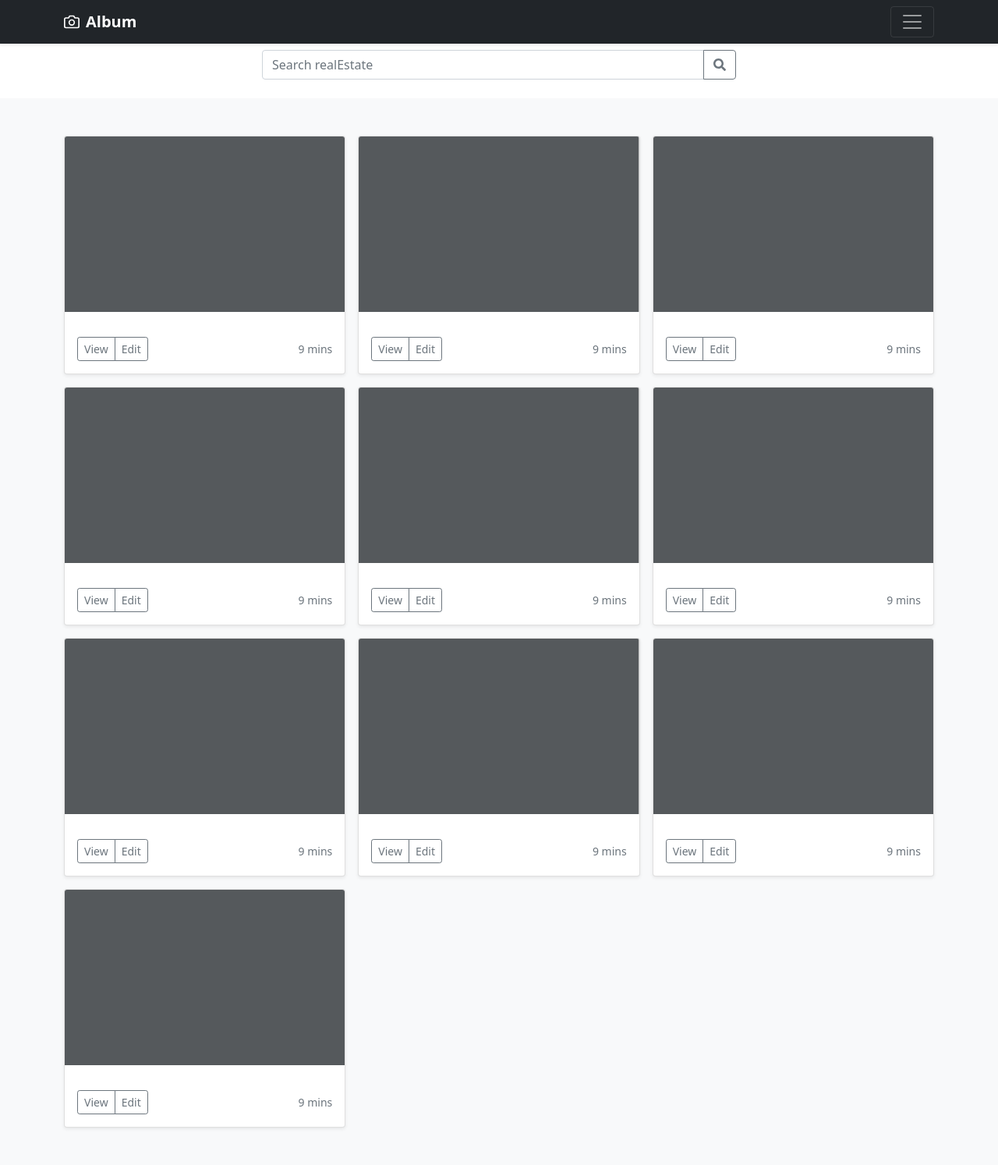
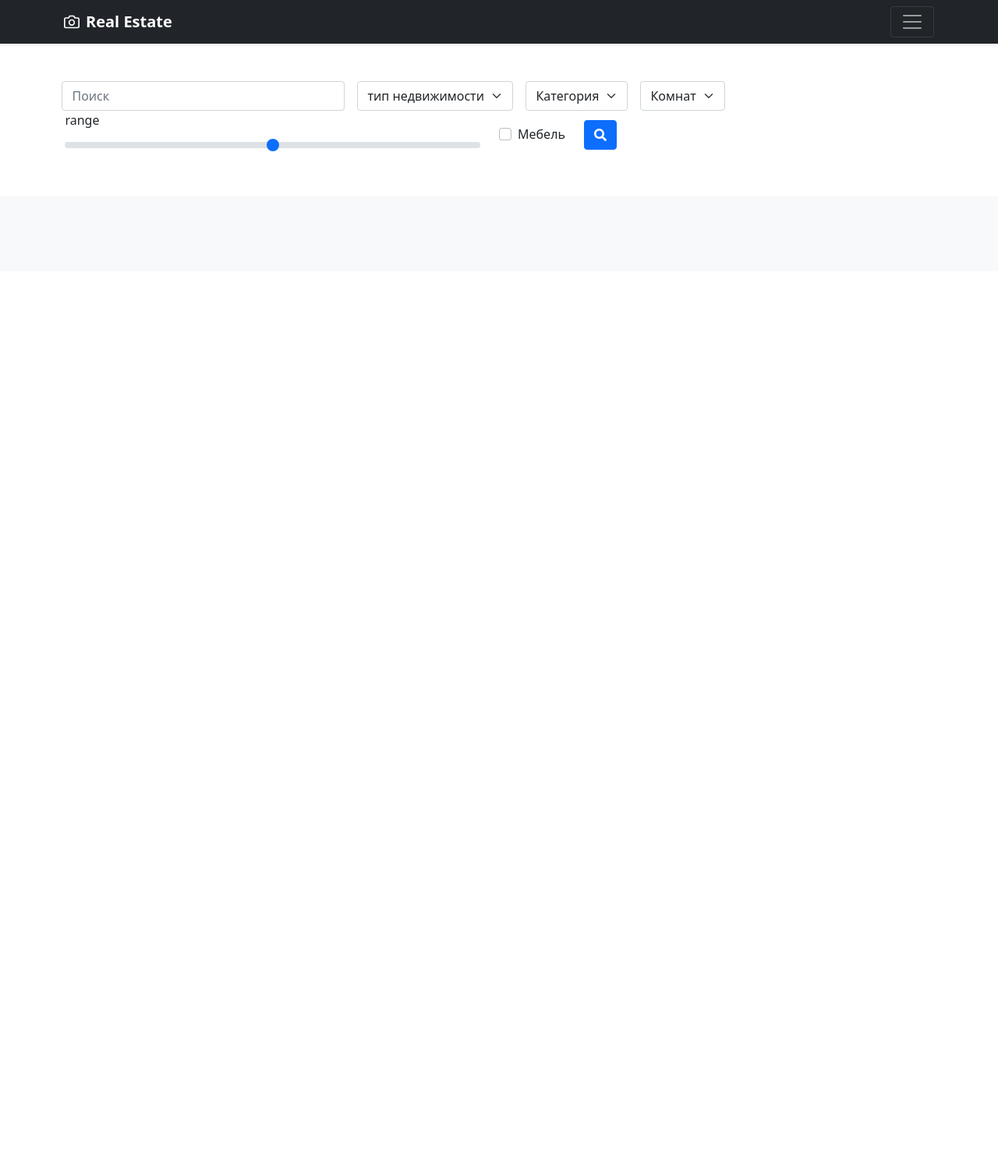
Before and after one commit to MUR4DI1JR/control-work, a Django app: template controlWork/realEstate/templates/realestate/listRealEstate.html in a window 1280 px wide. Shown: the whole page at 78% size. After the commit the page ends 194 px from the top, so only its background shows below. Run offline with Django 3.2, Linux system fonts and the light colour scheme; the template is opened without the code that fills it, so the values that code supplies are empty.

Commit message:
added field in base.html

```diff
--- a/controlWork/controlWork/settings.py
+++ b/controlWork/controlWork/settings.py
@@ -56,7 +56,7 @@ ROOT_URLCONF = 'controlWork.urls'
 TEMPLATES = [
     {
         'BACKEND': 'django.template.backends.django.DjangoTemplates',
-        'DIRS': [],
+        'DIRS': [BASE_DIR/'templates'],
         'APP_DIRS': True,
         'OPTIONS': {
             'context_processors': [
@@ -120,6 +120,7 @@ USE_TZ = True
 # https://docs.djangoproject.com/en/3.2/howto/static-files/
 
 STATIC_URL = '/static/'
+STATIC_FILE_DIR = [BASE_DIR/'static']
 
 # Default primary key field type
 # https://docs.djangoproject.com/en/3.2/ref/settings/#default-auto-field
--- a/controlWork/realEstate/templates/base.html
+++ b/controlWork/realEstate/templates/base.html
@@ -58,7 +58,7 @@
     <div class="container">
       <a href="#" class="navbar-brand d-flex align-items-center">
         <svg xmlns="http://www.w3.org/2000/svg" width="20" height="20" fill="none" stroke="currentColor" stroke-linecap="round" stroke-linejoin="round" stroke-width="2" aria-hidden="true" class="me-2" viewBox="0 0 24 24"><path d="M23 19a2 2 0 0 1-2 2H3a2 2 0 0 1-2-2V8a2 2 0 0 1 2-2h4l2-3h6l2 3h4a2 2 0 0 1 2 2z"/><circle cx="12" cy="13" r="4"/></svg>
-        <strong>Album</strong>
+        <strong>Real Estate</strong>
       </a>
       <button class="navbar-toggler" type="button" data-bs-toggle="collapse" data-bs-target="#navbarHeader" aria-controls="navbarHeader" aria-expanded="false" aria-label="Toggle navigation">
         <span class="navbar-toggler-icon"></span>
@@ -68,13 +68,57 @@
 </header>
 
 <main>
-  <div class="row justify-content-md-center m-2">
-    <div class="col-6">
-      <div class="input-group mb-3">
-        <input type="text" class="form-control" placeholder="Search realEstate" aria-label="Recipient's username" aria-describedby="button-addon2" value="{{search_estate}}">
-        <button class="btn btn-outline-secondary" type="button" id="button-addon2"><i class="fas fa-search"></i></button>
+<div class="d-flex justify-content-center m-5">
+  <form class="row gy-2 gx-3 align-items-center">
+    <div class="col-md-4">
+      <label class="visually-hidden" for="autoSizingInput">Name</label>
+      <input type="text" class="form-control" id="autoSizingInput" placeholder="Поиск">
+    </div>
+    <div class="col-auto">
+      <label class="visually-hidden" for="autoSizingSelect">Preference</label>
+      <select class="form-select" id="autoSizingSelect">
+        <option selected>тип недвижимости</option>
+        <option value="1">Квартира</option>
+        <option value="2">Дом</option>
+        <option value="3">Вилла</option>
+      </select>
+    </div>
+    <div class="col-auto">
+      <label class="visually-hidden" for="autoSizingSelect">Preference</label>
+      <select class="form-select" id="autoSizingSelect">
+        <option selected>Категория</option>
+        <option value="1">купля</option>
+        <option value="2">продажа</option>
+        <option value="3">аренда</option>
+      </select>
+    </div>
+    <div class="col-auto">
+      <label class="visually-hidden" for="autoSizingSelect">Preference</label>
+      <select class="form-select" id="autoSizingSelect">
+        <option selected>Комнат</option>
+        <option value="1">1</option>
+        <option value="2">2</option>
+        <option value="3">3</option>
+      </select>
+    </div>
+    <div class="row align-items-center">
+    <div class="col-md-6">
+      <label for="customRange1" class="form-label">range</label>
+      <input type="range" class="form-range" id="customRange1">
+    </div>
+    <div class="col-auto">
+      <div class="form-check">
+        <input class="form-check-input" type="checkbox" id="autoSizingCheck">
+        <label class="form-check-label" for="autoSizingCheck">
+          Мебель
+        </label>
       </div>
     </div>
+    <div class="col-auto">
+      <button type="submit" class="btn btn-primary"><i class="fas fa-search"></i></button>
+    </div>
+    </div>
+  </form>
 </div>
 <div class="album py-5 bg-light">
   <div class="container">
--- a/controlWork/realEstate/templates/realestate/listRealEstate.html
+++ b/controlWork/realEstate/templates/realestate/listRealEstate.html
@@ -1,27 +1,26 @@
 {% extends 'base.html' %}
 {% block content %}
-{% with ''|center:10 as range %}
+{% load static %}
 <div class="row row-cols-1 row-cols-sm-2 row-cols-md-3 g-3">
-  {% for _ in range %}
+  {% for estate in real_estate %}
     <div class="col">
-      <div class="card shadow-sm">
-        <svg class="bd-placeholder-img card-img-top" width="100%" height="225" xmlns="http://www.w3.org/2000/svg" role="img" aria-label="Placeholder: Thumbnail" preserveAspectRatio="xMidYMid slice" focusable="false"><title>Placeholder</title><rect width="100%" height="100%" fill="#55595c"/><text x="50%" y="50%" fill="#eceeef" dy=".3em">{{estate.title}}</text></svg>
-
-        <div class="card-body">
-          <a href="#" class="card-link"><h5 class="card-title">{{estate.title}}</h5></a>
-          <p class="card-text">{{estate.text}}</p>
-
-          <div class="d-flex justify-content-between align-items-center">
-            <div class="btn-group">
-              <button type="button" class="btn btn-sm btn-outline-secondary">View</button>
-              <button type="button" class="btn btn-sm btn-outline-secondary">Edit</button>
+        <div class="card" style="width: 23rem;">
+          <img src="{% static 'assets/types-of-homes-hero.jpg' %}" class="card-img-top" alt="...">
+            <div class="card-body">
+              <h5 class="card-title">{{estate.title}}</h5>
+              <p class="card-text">{{estate.text}}</p>
             </div>
-            <small class="text-muted">9 mins</small>
-          </div>
+            <ul class="list-group list-group-flush">
+              <li class="list-group-item">Цена: {{estate.price}} $</li>
+              <li class="list-group-item">Тип продажи: {{estate.category}}</li>
+              <li class="list-group-item">Адрес: {{estate.address}}</li>
+            </ul>
+            <div class="card-body">
+              <a href="#" class="card-link">Card link</a>
+              <a href="#" class="card-link">Another link</a>
+            </div>
         </div>
-      </div>
     </div>
-    {% endfor %}
+  {% endfor %}
 </div>
-{% endwith %}
 {% endblock content %}
--- a/controlWork/realEstate/views.py
+++ b/controlWork/realEstate/views.py
@@ -13,7 +13,7 @@ def real_estate(request):
 	search_furniture = request.GET.get('search-furniture', '')
 	search_category = request.GET.get('search-category', '')
 
-	if search-text:
+	if search_text:
 		real_estate = real_estate.filter(Q(title__icontains = search_estate) | Q(text__icontains = search_estate))
 
 	if search_price_min:
@@ -35,7 +35,7 @@ def real_estate(request):
 		real_estate = real_estate.filter(price__gte = int(search_price_max))
 
 
-	return render(request, 'realestate/listRealEstate.html', {'real_estate': real_estate, 'search_estate': search_estate, 'estate_types': estate_types})
+	return render(request, 'realestate/listRealEstate.html', {'real_estate': real_estate, 'search_text': search_text, 'estate_type': estate_type})
 
 
 def detailsRealEstate(request, id):
```
Also changed, not shown: controlWork/realEstate/static/assets/types-of-homes-hero.jpg (added). Lines whose indentation alone changed are shown as unchanged.
